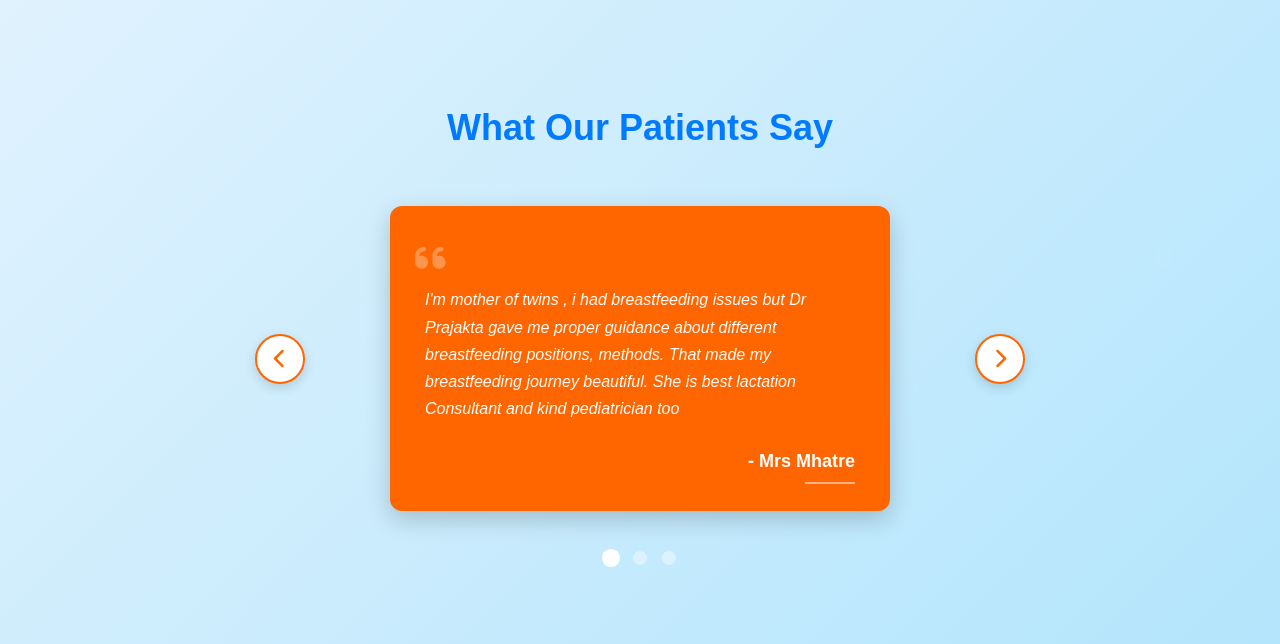
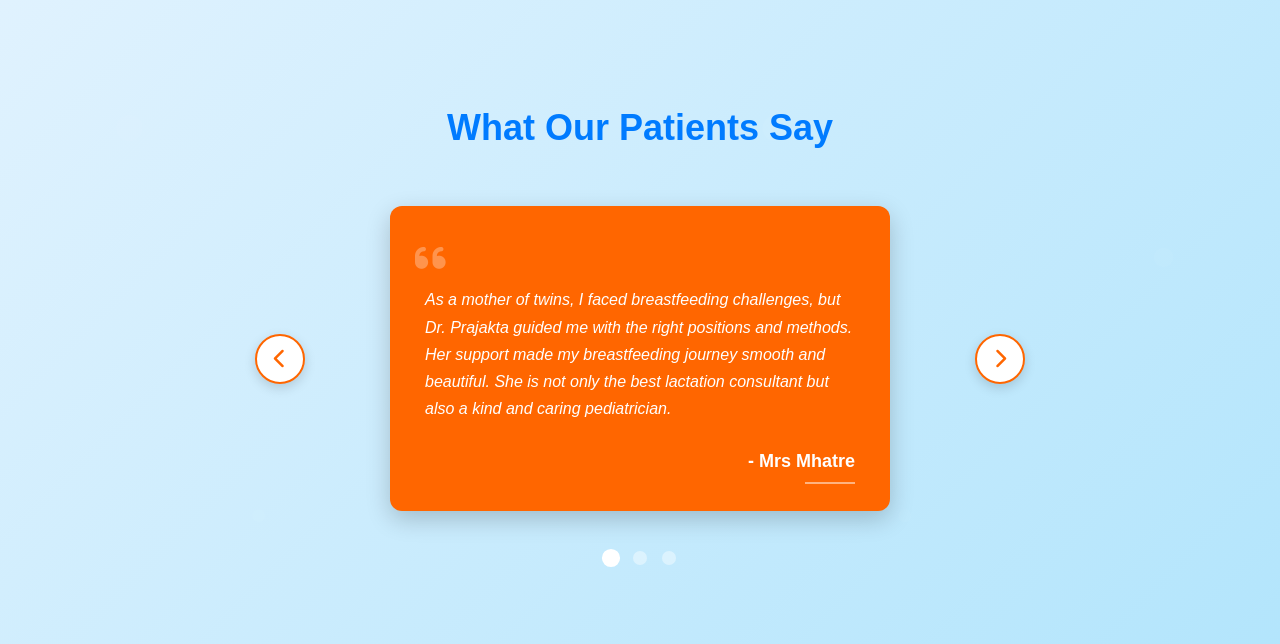
Before and after one commit to Vaibhav-Thorwat/doctor-website, a Flask app: page / in a window 1280 px wide. Shown: the part 2601-3245 px from the top of the page. Run offline with Flask 3, Linux system fonts and the light colour scheme.

Commit message:
Update index.html

```diff
--- a/templates/index.html
+++ b/templates/index.html
@@ -258,25 +258,22 @@
                         <div class="quote-icon">
                             <i class="fas fa-quote-left"></i>
                         </div>
-                        <p>I'm mother of twins , i had breastfeeding issues but Dr Prajakta gave me proper guidance about different breastfeeding positions, methods.
-That made my breastfeeding journey beautiful.
-She is best lactation Consultant and kind pediatrician too
-</p>
+                        <p>As a mother of twins, I faced breastfeeding challenges, but Dr. Prajakta guided me with the right positions and methods. Her support made my breastfeeding journey smooth and beautiful. She is not only the best lactation consultant but also a kind and caring pediatrician.</p>
                         <div class="patient-name">- Mrs Mhatre</div>
                     </div>
                     <div class="testimonial-card">
                         <div class="quote-icon">
                             <i class="fas fa-quote-left"></i>
                         </div>
-                        <p>The best pediatrician in the region! Dr. Tolmol provides the best care and is always available. I would highly recommend for any child health concerns.</p>
-                        <div class="patient-name">- Mr. & Mrs. Sharma</div>
+                        <p>Dr. Prajakta explained newborn care and vaccination options very clearly. She charted our baby’s growth parameters properly, helping us track development. A soft-spoken and kind doctor, her guidance was truly helpful.</p>
+                        <div class="patient-name">- Mr and Mrs Jategaonkar</div>
                     </div>
                     <div class="testimonial-card">
                         <div class="quote-icon">
                             <i class="fas fa-quote-left"></i>
                         </div>
-                        <p>Excellent service and very professional staff. The clinic is clean and child-friendly. Dr. Tolmol has been our family pediatrician for years.</p>
-                        <div class="patient-name">- Mrs. Johnson</div>
+                        <p>I visited Dr. Prajakta for my 5-year-old daughter’s cough, cold, and fever. She treated her effectively and also advised us on important monsoon precautions. A very kind and generous doctor.</p>
+                        <div class="patient-name">- Mr and Mrs Bharti</div>
                     </div>
                 </div>
                 <div class="testimonial-arrow right-arrow" id="testimonialRightArrow">
```
